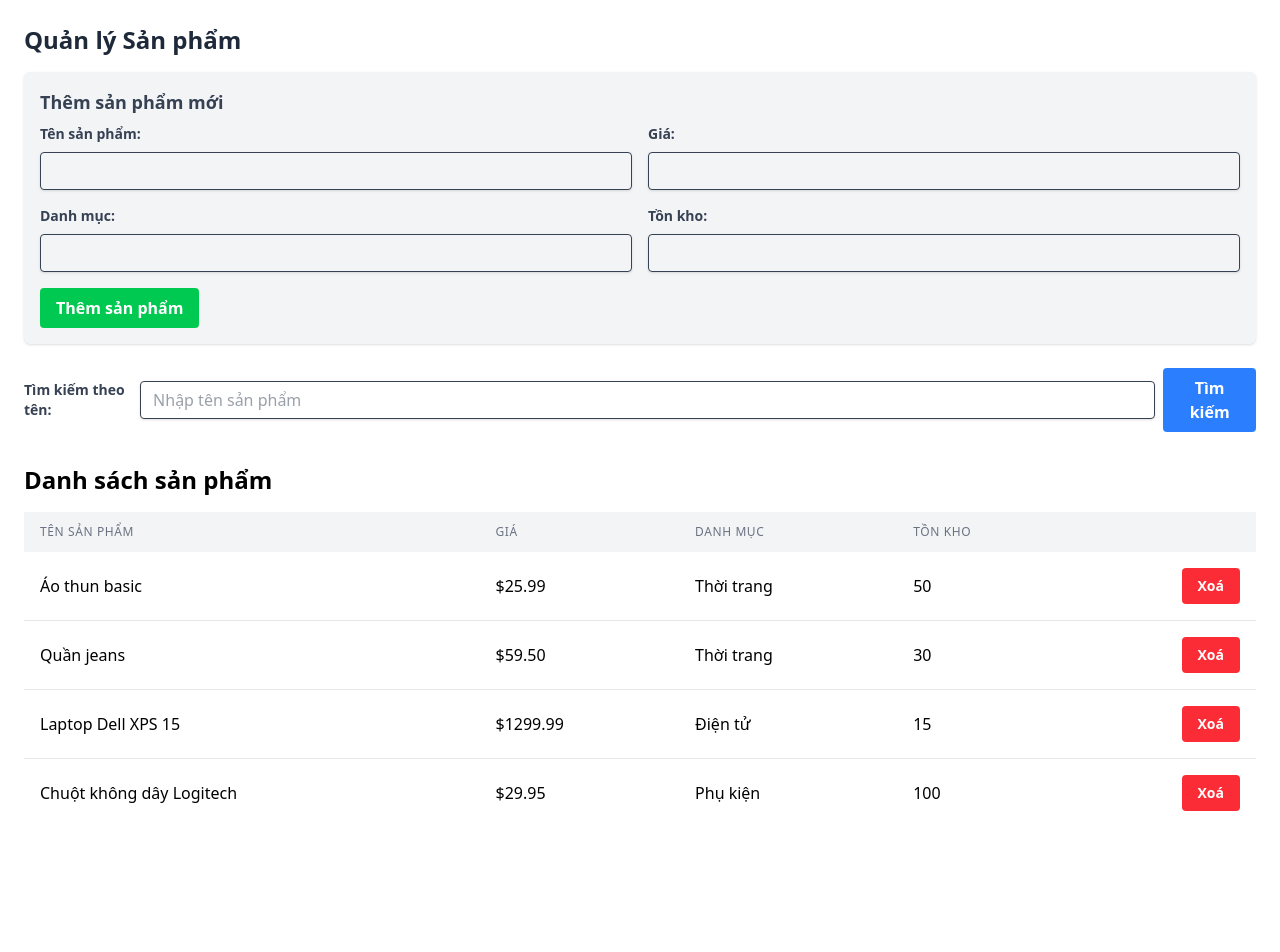
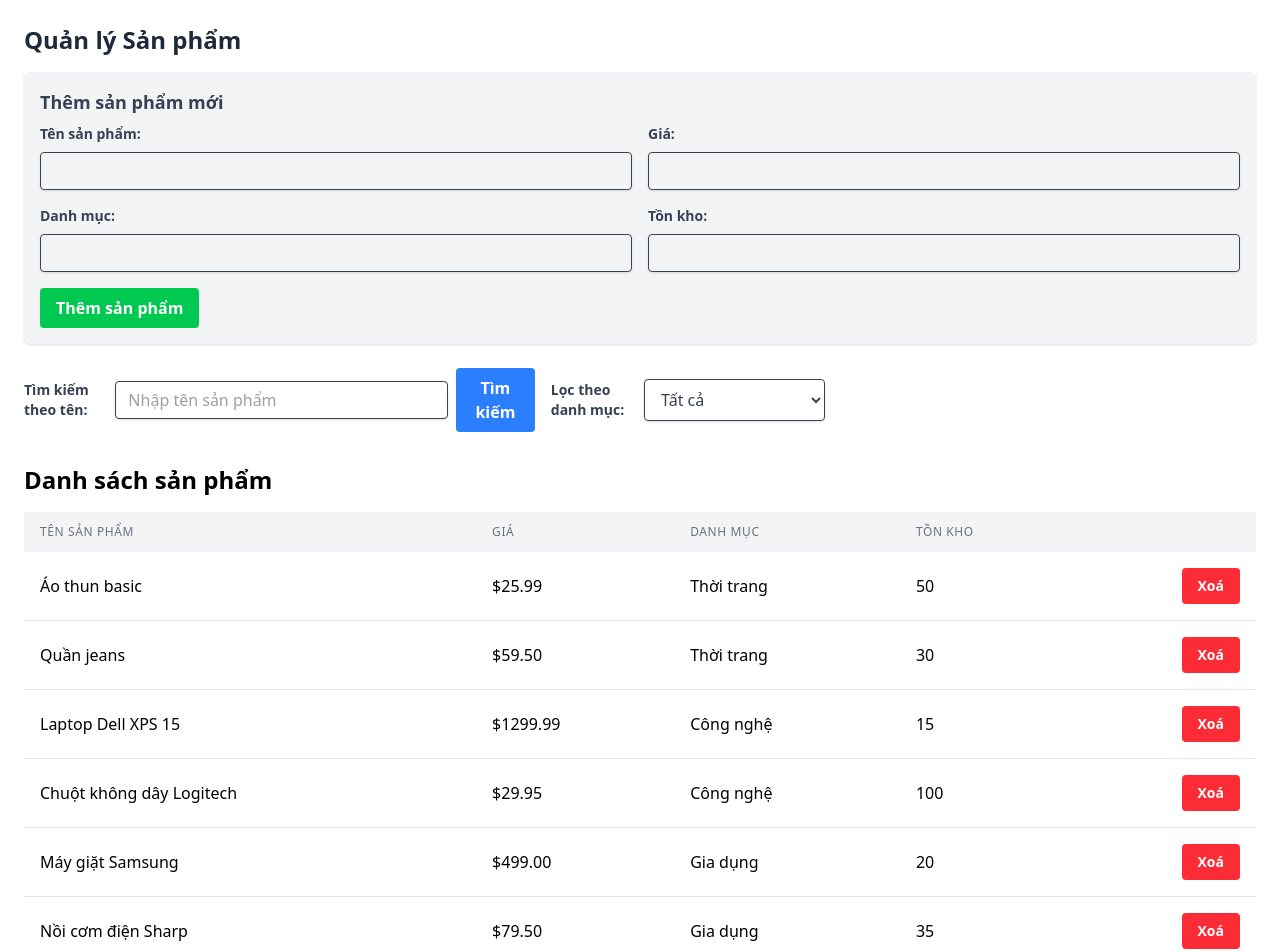
Before and after one commit to lehoanganh75/PTGDUD_Week10_Examination, a React (Vite) app in the folder examinationreactjs/: page / in a window 1280 px wide. Shown: the top 952 px of the page. Before the commit the page ends 851 px from the top, so only its background shows below. Built offline with nearby package versions, Linux system fonts and the light colour scheme.

Commit message:
6. Finish lọc sản phẩm theo danh mục

```diff
--- a/examinationreactjs/src/App.tsx
+++ b/examinationreactjs/src/App.tsx
@@ -11,20 +11,27 @@ interface Product {
 }
 
 const App: React.FC = () => {
-  const [products, setProducts] = useState<Product[]>([
+  const initialProducts: Product[] = [
     { id: 1, name: 'Áo thun basic', price: 25.99, category: 'Thời trang', stock: 50 },
     { id: 2, name: 'Quần jeans', price: 59.50, category: 'Thời trang', stock: 30 },
-    { id: 3, name: 'Laptop Dell XPS 15', price: 1299.99, category: 'Điện tử', stock: 15 },
-    { id: 4, name: 'Chuột không dây Logitech', price: 29.95, category: 'Phụ kiện', stock: 100 },
-  ]);
+    { id: 3, name: 'Laptop Dell XPS 15', price: 1299.99, category: 'Công nghệ', stock: 15 },
+    { id: 4, name: 'Chuột không dây Logitech', price: 29.95, category: 'Công nghệ', stock: 100 },
+    { id: 5, name: 'Máy giặt Samsung', price: 499.00, category: 'Gia dụng', stock: 20 },
+    { id: 6, name: 'Nồi cơm điện Sharp', price: 79.50, category: 'Gia dụng', stock: 35 },
+    { id: 7, name: 'Áo sơ mi trắng', price: 39.99, category: 'Thời trang', stock: 40 },
+  ];
 
+  const [products, setProducts] = useState(initialProducts);
   const [newProductName, setNewProductName] = useState('');
   const [newProductPrice, setNewProductPrice] = useState('');
   const [newProductCategory, setNewProductCategory] = useState('');
   const [newProductStock, setNewProductStock] = useState('');
   const [nextId, setNextId] = useState(products.length + 1);
   const [searchTerm, setSearchTerm] = useState('');
-  const [filteredProducts, setFilteredProducts] = useState(products);
+  const [selectedCategory, setSelectedCategory] = useState('');
+  const [filteredProducts, setFilteredProducts] = useState(initialProducts);
+
+  const categories = ['Tất cả', ...new Set(initialProducts.map((product) => product.category))];
 
   const handleDeleteProduct = (id: number) => {
     setProducts(products.filter((product) => product.id !== id));
@@ -55,9 +62,28 @@ const App: React.FC = () => {
   };
 
   const handleSearchButtonClick = () => {
-    const results = products.filter((product) =>
-      product.name.toLowerCase().includes(searchTerm.toLowerCase())
+    filterProducts(searchTerm, selectedCategory);
+  };
+
+  const handleCategoryChange = (event: React.ChangeEvent<HTMLSelectElement>) => {
+    const category = event.target.value;
+    setSelectedCategory(category);
+    filterProducts(searchTerm, category);
+  };
+
+  const filterProducts = (search: string, category: string) => {
+    let results = initialProducts;
+
+    if (search) {
+      results = results.filter((product) =>
+        product.name.toLowerCase().includes(search.toLowerCase())
       );
+    }
+
+    if (category && category !== 'Tất cả') {
+      results = results.filter((product) => product.category === category);
+    }
+
     setFilteredProducts(results);
   };
 
@@ -68,8 +94,8 @@ const App: React.FC = () => {
       {/* Form thêm sản phẩm */}
       <div className="mb-6 p-4 bg-gray-100 rounded-md shadow-sm">
         <h2 className="text-lg font-semibold mb-2 text-gray-700">Thêm sản phẩm mới</h2>
-        {/* ... (phần form thêm sản phẩm giữ nguyên) ... */}
         <div className="grid grid-cols-1 md:grid-cols-2 gap-4">
+          {/* Các input thêm sản phẩm (giữ nguyên) */}
           <div>
             <label htmlFor="name" className="block text-gray-700 text-sm font-bold mb-2">Tên sản phẩm:</label>
             <input
@@ -119,8 +145,10 @@ const App: React.FC = () => {
         </button>
       </div>
 
-      {/* Ô tìm kiếm và nút */}
-      <div className="mb-4 flex items-center">
+      {/* Tìm kiếm và Lọc */}
+      <div className="mb-4 flex items-center gap-4">
+        {/* Tìm kiếm */}
+        <div className="flex items-center">
           <label htmlFor="search" className="block text-gray-700 text-sm font-bold mr-2">Tìm kiếm theo tên:</label>
           <input
             type="text"
@@ -138,6 +166,24 @@ const App: React.FC = () => {
           </button>
         </div>
 
+        {/* Lọc theo danh mục */}
+        <div className="flex items-center">
+          <label htmlFor="categoryFilter" className="block text-gray-700 text-sm font-bold mr-2">Lọc theo danh mục:</label>
+          <select
+            id="categoryFilter"
+            className="shadow border rounded w-full py-2 px-3 text-gray-700 leading-tight focus:outline-none focus:shadow-outline"
+            value={selectedCategory}
+            onChange={handleCategoryChange}
+          >
+            {categories.map((cat) => (
+              <option key={cat} value={cat}>
+                {cat}
+              </option>
+            ))}
+          </select>
+        </div>
+      </div>
+
       {/* Danh sách sản phẩm */}
       <ProductList products={filteredProducts} onDelete={handleDeleteProduct} />
     </div>
```
Also changed, not shown: 1 other file (tests, documents, lock files or other folders). Lines whose indentation alone changed are shown as unchanged.
